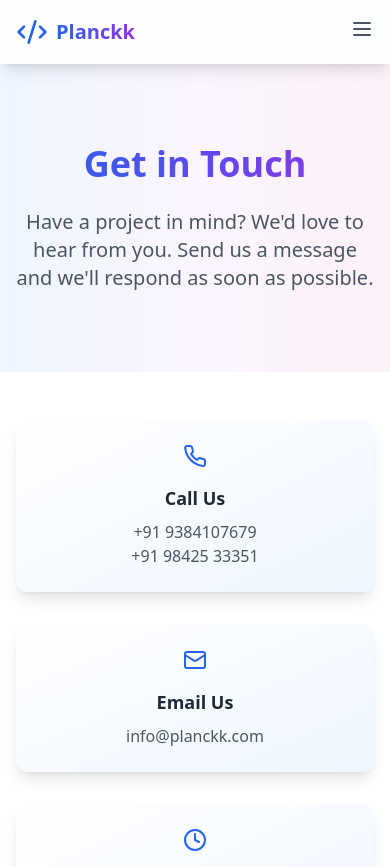
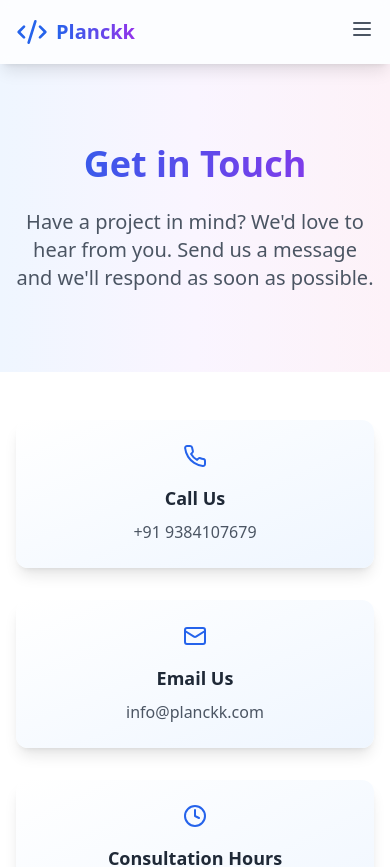
Before and after one commit to jtushya/CompanyWebsite, a React (Vite) app: page /contact in a window 390 px wide. Shown: the top 867 px of the page. Built offline with nearby package versions, Linux system fonts and the light colour scheme.

Commit message:
Remove secondary phone number from Footer and Contact pages for clarity

```diff
--- a/src/components/Footer.tsx
+++ b/src/components/Footer.tsx
@@ -58,8 +58,8 @@ const Footer = () => {
             <ul className="space-y-2 text-sm text-gray-600">
               <li>
                 Phone:
-                <a href="tel:+919384107679" className="hover:text-blue-600 transition-colors"> +91 9384107679</a>,
-                <a href="tel:+919842533351" className="hover:text-blue-600 transition-colors"> +91 98425 33351</a>
+                <a href="tel:+919384107679" className="hover:text-blue-600 transition-colors"> +91 9384107679</a>
+                {/* <a href="tel:+919842533351" className="hover:text-blue-600 transition-colors"> +91 98425 33351</a> */}
               </li>
               <li>
                 Email:
--- a/src/pages/Contact.tsx
+++ b/src/pages/Contact.tsx
@@ -12,7 +12,7 @@ const Contact = () => {
       title: 'Call Us',
       details: [
         <a href="tel:+919384107679" className="hover:text-blue-600 transition-colors">+91 9384107679</a>,
-        <a href="tel:+919842533351" className="hover:text-blue-600 transition-colors">+91 98425 33351</a>,
+        // <a href="tel:+919842533351" className="hover:text-blue-600 transition-colors">+91 98425 33351</a>,
       ],
     },
     {
```
